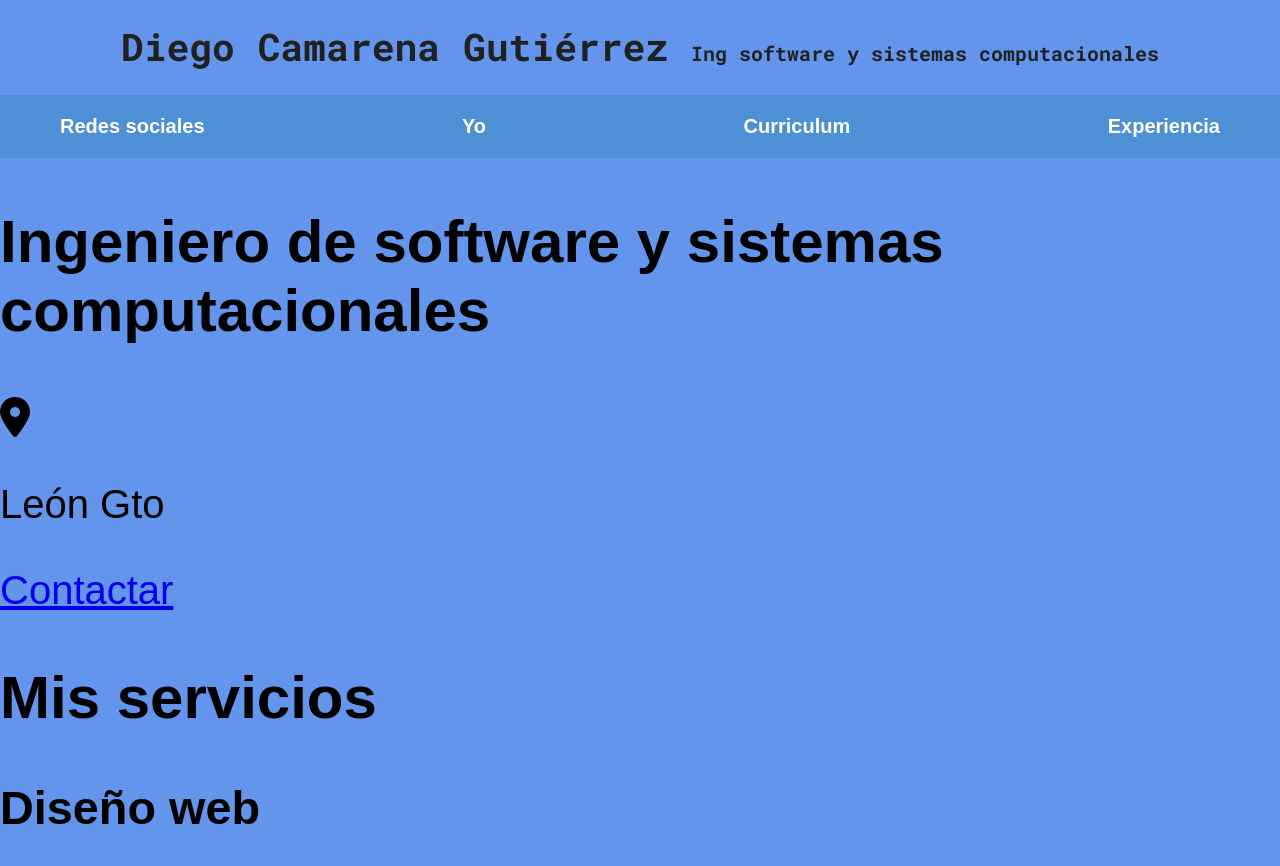
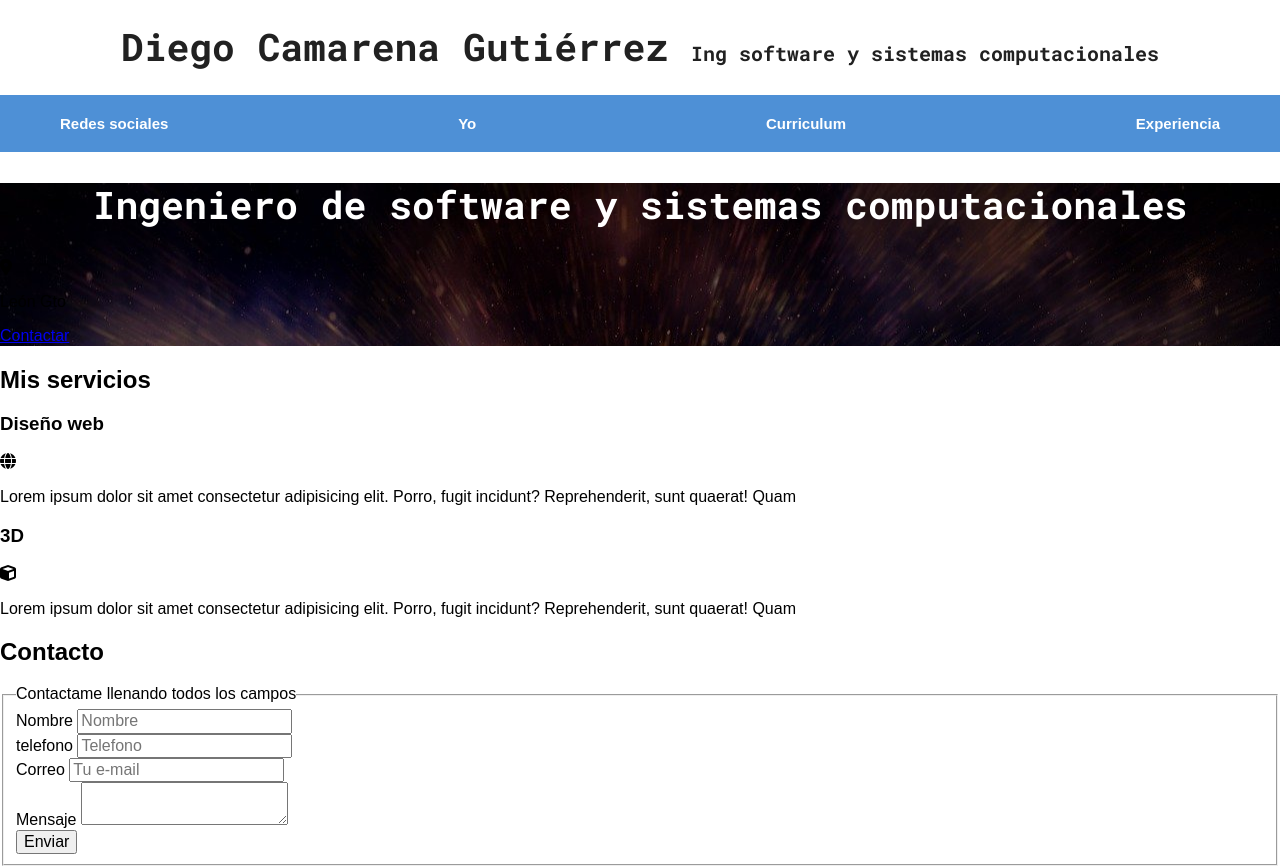
Before and after one commit to Diego-CGTZ/Curso-HTML-CSS-Java-script, a plain HTML site: page proyecto1/index.html in a window 1280 px wide. Shown: the top 866 px of the page. Drawn offline with Linux system fonts and the light colour scheme; files whose address does not match are found by name; a web font is replaced by a local one.

Commit message:
proyecto 1

```diff
--- a/proyecto1/index.html
+++ b/proyecto1/index.html
@@ -33,11 +33,13 @@
     </nav>
     </div>
 
-    <section>
-        <h2>Ingeniero de software y sistemas computacionales</h2>
-        <i class="fa-solid fa-location-dot"></i>
-        <p>León Gto</p>
-        <a href="#">Contactar</a>
+    <section class="hero">
+        <div class="contenido-hero">
+            <h2 class="titulo">Ingeniero de software y sistemas computacionales</h2>
+            <i class="fa-solid fa-location-dot"></i>
+            <p>León Gto</p>
+            <a href="#">Contactar</a>
+        </div>
     </section>
 
 
--- a/proyecto1/styles.css
+++ b/proyecto1/styles.css
@@ -1,7 +1,7 @@
 :root {
     --blanco: #ffffff;
     --oscuro: #212121;
-    --primario: #eaa974;
+    --primario: #eaea74;
     --secundario: #4e90d6;
     --gris: #484848;
 
@@ -33,7 +33,7 @@ h1.titulo span {
 }
 
 .contenedor{
-    width: 120rem;
+    max-width: 120rem;
     margin: 0 auto;
 }
 
@@ -43,13 +43,22 @@ h1.titulo span {
 
 .navegacion-principal{
     display: flex;
-    justify-content: space-between;
+    flex-direction: column;
+}
+
+@media (min-width: 768px) {
+    .navegacion-principal{
+        flex-direction: row;
+        justify-content: space-between;
+    }
 }
 
 .navegacion-principal a{
+    display: block;
+    text-align: center;
     color: var(--blanco);
     text-decoration: none;
-    font-size: 2rem;
+    font-size: 1.5rem;
     font-weight: bold;
     padding: 2rem;
 }
@@ -59,19 +68,22 @@ h1.titulo span {
     color:var(--oscuro);
 }
 
-body{
-    background-color: yellowgreen;
-    font-size: 4rem;
-}
-
-@media(max-width: 400px){
+@media (max-width: 400px){
     body{
-        background-color: blue;
     }
 }
 
-@media(min-width: 768px){
+@media (min-width: 768px){
     body{
-        background-color: cornflowerblue;
     }
 }
+
+.hero{
+    background-image: url(img/earth-g78c8f5c2b_1280.jpg);
+    background-repeat: no-repeat;
+    background-size: cover;
+}
+
+.hero .titulo{
+    color: var(--blanco);
+}
```
